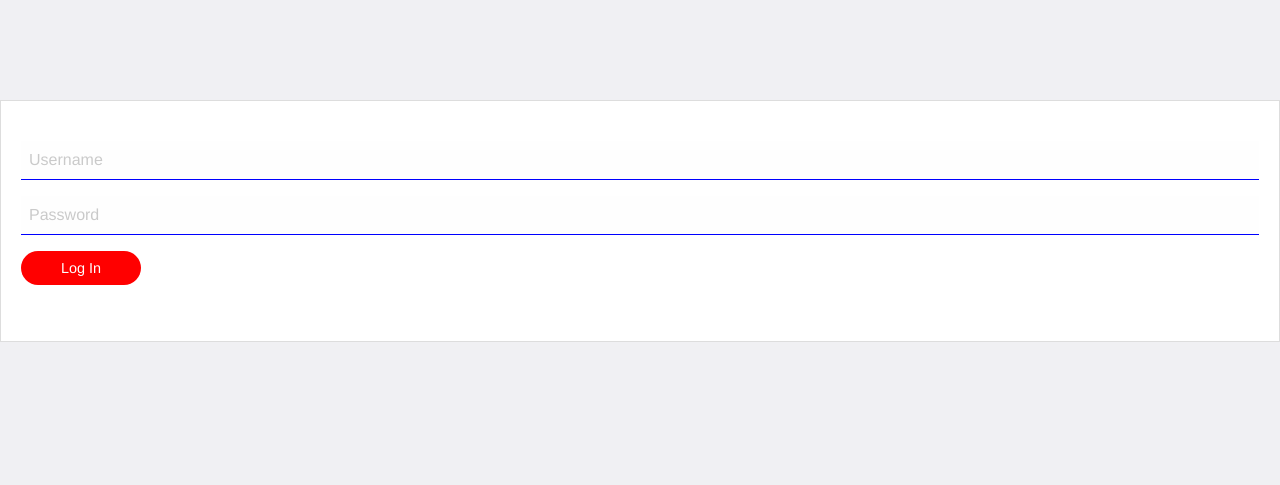
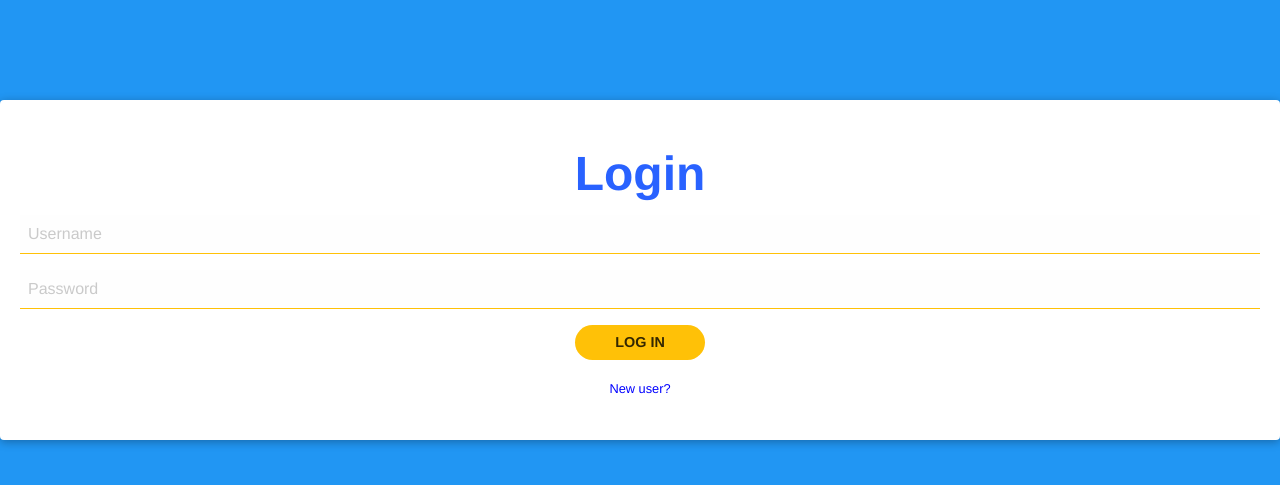
Before and after one commit to generil/listr, a Django app: page / in a window 1280 px wide. Shown: the top 485 px of the page. Run offline with Django 3.2, Linux system fonts and the light colour scheme; some libraries are stand-ins or nearby versions.

Commit message:
login ui enhancements

```diff
--- a/user/static/login/style.css
+++ b/user/static/login/style.css
@@ -1,28 +1,47 @@
 body {
-  background: #F0F0F3;
+  background: #2196F3;
 }
+
+h1 {
+  color: #2962FF;
+  font-weight: bold;
+}
+
 .login-box {
   background: #fff;
-  border: 1px solid #ddd;
-  margin: 100px 0;
+  border: none;
+  border-radius: 4px;
+  margin: 100px auto;
+  box-shadow: 0px 2px 10px rgba(0, 0, 0, 0.3);
   padding: 40px 20px 40px 20px;
 }
 
+#login {
+  text-align: center
+}
+
 #submit {
-    background-color: red;
+    background-color: #FFC107;
+    color: rgba(0, 0, 0, 0.8);
+    font-weight: bold;
     border: none;
     border-radius: 50px;
     padding: 10px 40px;
 }
 
+#submit:hover {
+  background-color: #E65100;
+  color: white;
+}
+
 .inputfill {
     border: none;
     box-shadow: none;
-    border-bottom: 1px solid blue;
+    border-bottom: 1px solid #FFC107;
 }
 
 .inputfill:focus {
     box-shadow: none;
     border: none;
-    border-bottom: 1px solid orange;
+    border-bottom: 1px solid #E65100;
 }
--- a/user/templates/login.html
+++ b/user/templates/login.html
@@ -11,7 +11,8 @@
         <div class="large-3 large-centered columns">
           <div class="login-box">
           <div class="row">
-          <div class="large-12 columns">
+          <div class="large-12 columns" id="login">
+            <h1>Login</h1>
             <form>
                <div class="row">
                  <div class="large-12 columns">
@@ -25,7 +26,8 @@
               </div>
               <div class="row">
                 <div class="large-12 large-centered columns">
-                  <input type="submit" class="button expand" value="Log In"/ id="submit">
+                  <input type="submit" class="button expand" value="LOG IN"/ id="submit"><br>
+                  <small><a href="#" style="color: blue;" >New user?</a></small>
                 </div>
               </div>
             </form>
```
